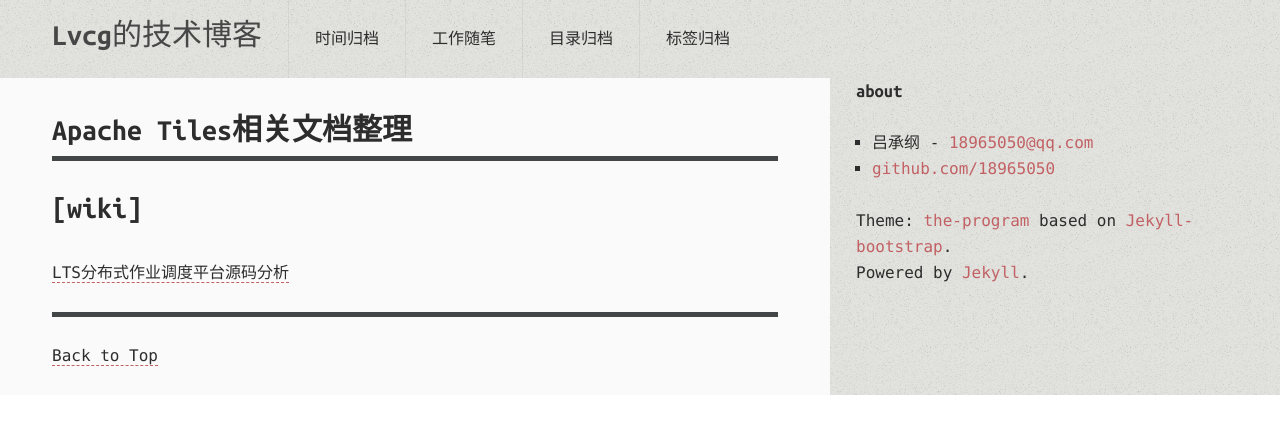
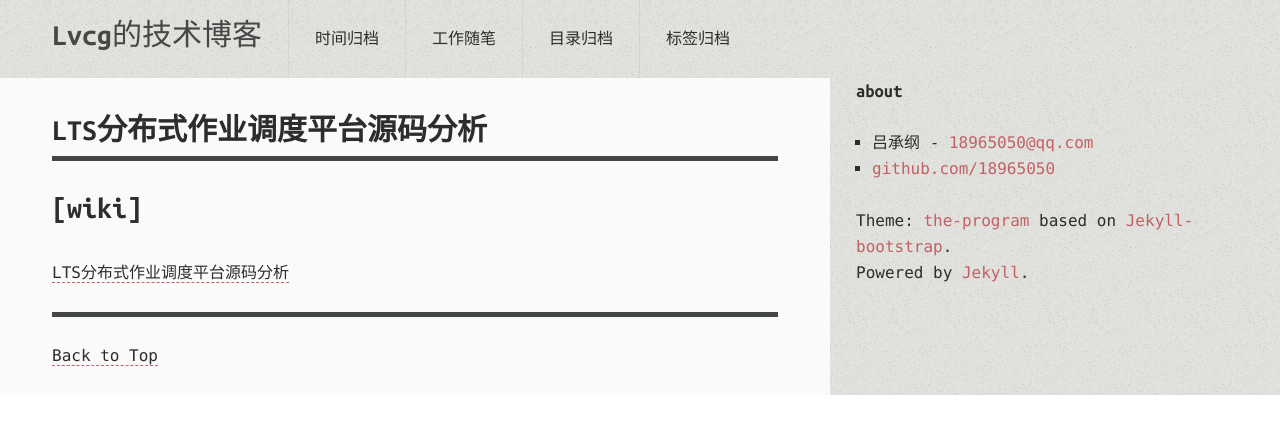
Before and after one commit to 18965050/18965050.github.io, a Jekyll site: the page built from work/lts-analysis.md, in a window 1280 px wide. Shown: the top 434 px of the page. Built offline with Jekyll 4.4.1, drawn with Linux system fonts in a browser that asks for light colours; comment, search, counter and statistics services are not loaded.

Commit message:
文档修改

```diff
--- a/work/lts-analysis.md
+++ b/work/lts-analysis.md
@@ -1,6 +1,6 @@
 ---
 layout: page
-title: "Apache Tiles相关文档整理"
+title: "LTS分布式作业调度平台源码分析"
 description: ""
 ---
 {% include JB/setup %}
```
